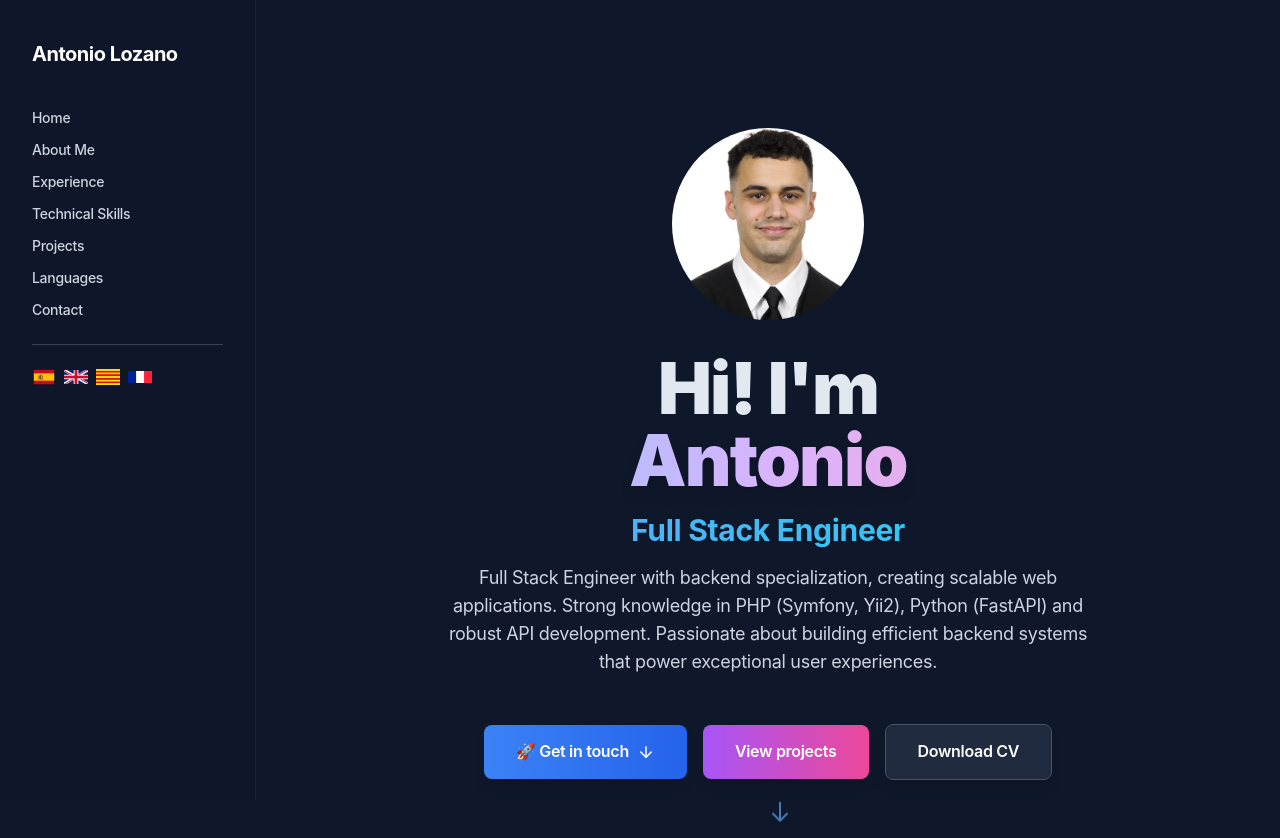
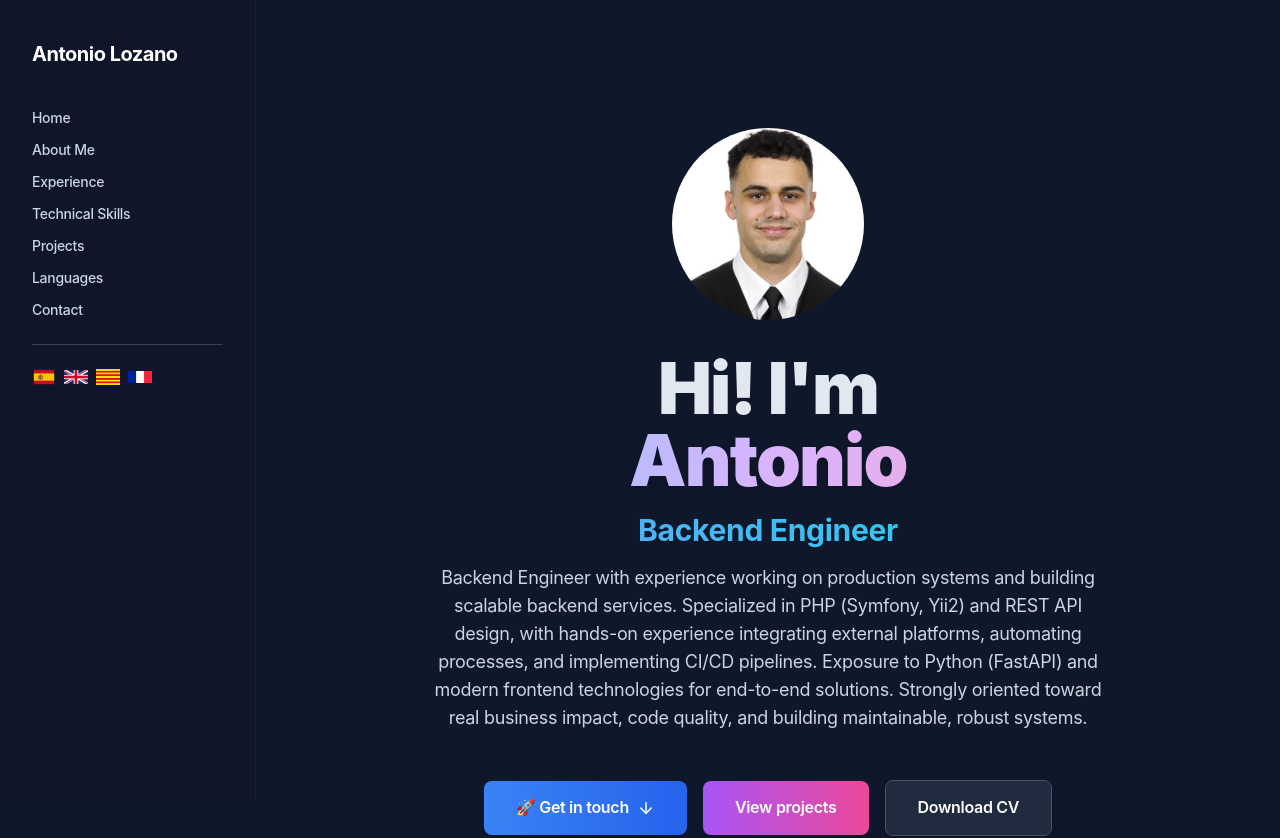
Before and after one commit to AntonioLoLa/MyPortfolio, a Next.js app: page /en in a window 1280 px wide. Shown: the top 838 px of the page. Built offline with nearby package versions, Linux system fonts and the light colour scheme.

Commit message:
chore: change full stack core to backend

```diff
--- a/messages/ca.json
+++ b/messages/ca.json
@@ -1,7 +1,7 @@
 {
   "hero": {
     "greeting": "Hola! Sóc <name>Antonio</name>",
-    "description": "Enginyer Full Stack amb especialització en backend, creant aplicacions web escalables. Fort coneixement en PHP (Symfony, Yii2), Python (FastAPI) i desenvolupament d'APIs robustes. Apassionat per construir sistemes backend eficients que potencien experiències d'usuari excepcionals.",
+    "description": "Enginyer de backend amb experiència treballant en sistemes de producció i construint serveis de backend escalables. Especialitzat/da en PHP (Symfony, Yii2) i disseny d'API REST, amb experiència pràctica en la integració de plataformes externes, automatització de processos i implementació de pipelines de CI/CD. Exposició a Python (FastAPI) i tecnologies frontend modernes per a solucions integrals. Fortament orientat/da a l'impacte real en el negoci, la qualitat del codi i la construcció de sistemes robustos i mantenibles.",
     "contact": "🚀 Contacta amb mi",
     "see_projects": "Veure projectes",
     "download_cv": "Descarrega el CV",
--- a/messages/en.json
+++ b/messages/en.json
@@ -1,7 +1,7 @@
 {
   "hero": {
     "greeting": "Hi! I'm <name>Antonio</name>",
-    "description": "Full Stack Engineer with backend specialization, creating scalable web applications. Strong knowledge in PHP (Symfony, Yii2), Python (FastAPI) and robust API development. Passionate about building efficient backend systems that power exceptional user experiences.",
+    "description": "Backend Engineer with experience working on production systems and building scalable backend services. Specialized in PHP (Symfony, Yii2) and REST API design, with hands-on experience integrating external platforms, automating processes, and implementing CI/CD pipelines. Exposure to Python (FastAPI) and modern frontend technologies for end-to-end solutions. Strongly oriented toward real business impact, code quality, and building maintainable, robust systems.",
     "contact": "🚀 Get in touch",
     "see_projects": "View projects",
     "download_cv": "Download CV",
--- a/messages/es.json
+++ b/messages/es.json
@@ -1,7 +1,7 @@
 {
   "hero": {
     "greeting": "¡Hola! Soy <name>Antonio</name>",
-    "description": "Ingeniero Full Stack con especialización en backend, creando aplicaciones web escalables. Fuerte conocimiento en PHP (Symfony, Yii2), Python (FastAPI) y desarrollo de APIs robustas. Apasionado por construir sistemas backend eficientes que potencian experiencias de usuario excepcionales.",
+    "description": "Backend Engineer con experiencia en sistemas en producción y desarrollo de servicios backend escalables. Especializado en PHP (Symfony, Yii2) y diseño de APIs REST, con experiencia en integraciones de plataformas externas, automatización de procesos y CI/CD. Exposición a Python (FastAPI) y frontend moderno para soluciones end-to-end. Orientado a impacto real en negocio, calidad de código y sistemas mantenibles.",
     "contact": "🚀 Contacta conmigo",
     "see_projects": "Ver proyectos",
     "download_cv": "Descargar CV",
--- a/messages/fr.json
+++ b/messages/fr.json
@@ -1,7 +1,7 @@
 {
   "hero": {
     "greeting": "Bonjour ! Je suis <name>Antonio</name>",
-    "description": "Ingénieur Full Stack avec spécialisation en backend, créant des applications web scalables. Forte connaissance en PHP (Symfony, Yii2), Python (FastAPI) et développement d'APIs robustes. Passionné par la construction de systèmes backend efficaces qui offrent des expériences utilisateur exceptionnelles.",
+    "description": "Ingénieur backend expérimenté dans le développement de systèmes de production et la conception de services backend évolutifs. Spécialisé en PHP (Symfony, Yii2) et en conception d'API REST, avec une solide expérience pratique de l'intégration de plateformes externes, de l'automatisation des processus et de la mise en œuvre de pipelines CI/CD. Connaissance de Python (FastAPI) et des technologies frontend modernes pour les solutions complètes. Fortement orienté vers l'impact métier concret, la qualité du code et la conception de systèmes robustes et maintenables.",
     "contact": "🚀 Me contacter",
     "see_projects": "Voir les projets",
     "download_cv": "Télécharger le CV",
--- a/src/app/components/Hero.tsx
+++ b/src/app/components/Hero.tsx
@@ -58,7 +58,7 @@ export default function Hero() {
         {/* Subtitle and role */}
         <div className="space-y-4 mb-10">
           <p className="text-2xl sm:text-3xl font-bold text-transparent bg-clip-text bg-gradient-to-r from-blue-400 to-cyan-400">
-            Full Stack Engineer
+            Backend Engineer
           </p>
           <p className="text-base sm:text-lg text-slate-300 max-w-2xl mx-auto leading-relaxed">
             {t('description')}
```
